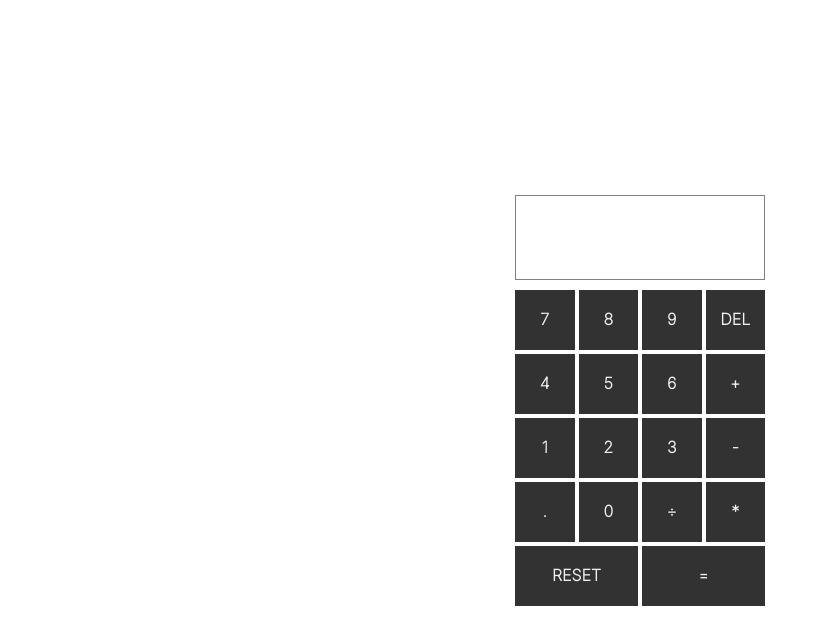
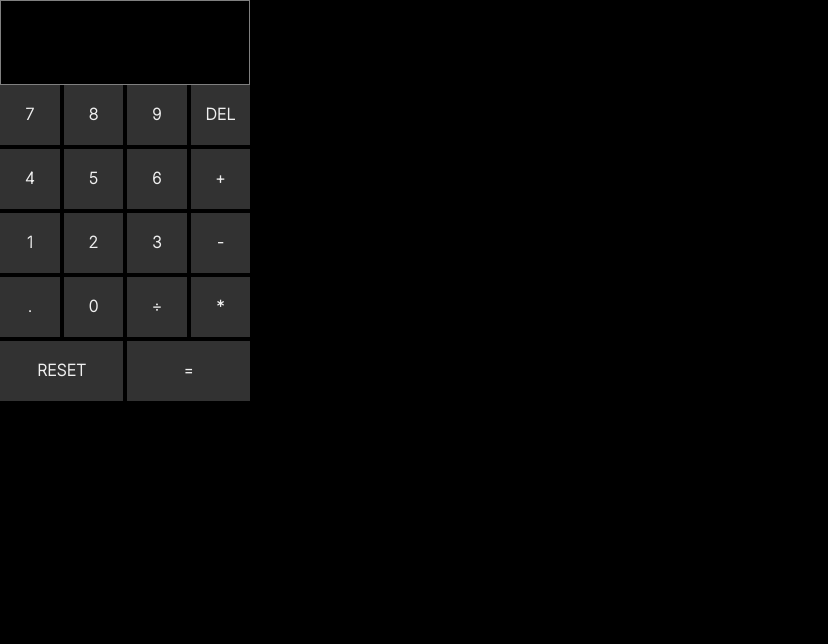
Before and after one commit to asbhogal/React-Calculator, a React (Vite) app: page / in a window 1280 px wide. Shown: the top 644 px of the page, without its empty margins (0-828 px from the left). Built offline with nearby package versions, Linux system fonts and the light colour scheme.

Commit message:
started styling custom components

```diff
--- a/chakraConfig.js
+++ b/chakra.config.js
@@ -1,4 +1,5 @@
 import { extendTheme } from "@chakra-ui/react";
+
 import "@fontsource/inter/200.css";
 
 const theme = extendTheme({
@@ -13,7 +14,7 @@ const theme = extendTheme({
           color: "white",
         },
         "theme-2": {
-          bg: "blue.500",
+          bg: "blue",
           color: "white",
         },
         "theme-3": {
--- a/src/components/Calculator.jsx
+++ b/src/components/Calculator.jsx
@@ -1,4 +1,9 @@
 import { Box, Button, Text, Flex, SimpleGrid } from "@chakra-ui/react";
+import {
+  FlexWithVariant,
+  BoxWithVariant,
+  TextWithVariant,
+} from "./customComponents";
 import { useReducer, useRef } from "react";
 import { ACTIONS } from "../constants/Actions";
 import DigitButton from "./DigitButton";
@@ -30,14 +35,14 @@ function Calculator() {
   const transformOrigin = scale === 1 ? "right" : "left";
 
   return (
-    <Box variant="theme-1">
-      <Flex justifyContent="center" variant="theme-1" h="100vh">
-        <Flex
+    <BoxWithVariant variant="theme-1">
+      <FlexWithVariant variant="theme-1" justifyContent="center" h="100vh">
+        <FlexWithVariant
           flexDirection="column"
           justifyContent="center"
           gap="10px"
           maxW={250}
-          variant="theme-3"
+          variant="theme-1"
         >
           <Flex
             flexDirection="column"
@@ -48,10 +53,11 @@ function Calculator() {
             w="100%"
             border="0.5px solid grey"
           >
-            <Text fontSize={18}>
+            <TextWithVariant variant="theme-1" fontSize={18}>
               {formatOperand(previousOperand)} {operation}
-            </Text>
-            <Text
+            </TextWithVariant>
+            <TextWithVariant
+              variant="theme-1"
               textAlign="right"
               w={250}
               whiteSpace="nowrap"
@@ -61,7 +67,7 @@ function Calculator() {
               transformOrigin={transformOrigin}
             >
               {formatOperand(currentOperand)}
-            </Text>
+            </TextWithVariant>
           </Flex>
           <SimpleGrid columns={4} spacing={1} w="250px">
             <DigitButton digit="7" dispatch={dispatch} />
@@ -102,9 +108,9 @@ function Calculator() {
               =
             </Button>
           </SimpleGrid>
-        </Flex>
-      </Flex>
-    </Box>
+        </FlexWithVariant>
+      </FlexWithVariant>
+    </BoxWithVariant>
   );
 }
 
--- /dev/null
+++ b/src/components/customComponents.jsx
@@ -0,0 +1,38 @@
+import { useStyleConfig, Box, Button, Flex, Text } from "@chakra-ui/react";
+import PropTypes from "prop-types";
+
+export const BoxWithVariant = ({ variant, ...props }) => {
+  const styles = useStyleConfig("Box", { variant });
+  return <Box __css={styles} {...props} />;
+};
+
+export const ButtonWithVariant = ({ variant, ...props }) => {
+  const styles = useStyleConfig("Button", { variant });
+  return <Button __css={styles} {...props} />;
+};
+
+export const FlexWithVariant = ({ variant, ...props }) => {
+  const styles = useStyleConfig("Flex", { variant });
+  return <Flex __css={styles} {...props} />;
+};
+
+export const TextWithVariant = ({ variant, ...props }) => {
+  const styles = useStyleConfig("Text", { variant });
+  return <Text __css={styles} {...props} />;
+};
+
+BoxWithVariant.propTypes = {
+  variant: PropTypes.string.isRequired,
+};
+
+ButtonWithVariant.propTypes = {
+  variant: PropTypes.string.isRequired,
+};
+
+FlexWithVariant.propTypes = {
+  variant: PropTypes.string.isRequired,
+};
+
+TextWithVariant.propTypes = {
+  variant: PropTypes.string.isRequired,
+};
--- a/src/main.jsx
+++ b/src/main.jsx
@@ -2,7 +2,7 @@ import React from "react";
 import ReactDOM from "react-dom/client";
 import App from "./App.jsx";
 import { ChakraProvider } from "@chakra-ui/react";
-import customTheme from "../chakraConfig.js";
+import customTheme from "../chakra.config.js";
 
 ReactDOM.createRoot(document.getElementById("root")).render(
   <React.StrictMode>
```
Also changed, not shown: src/functions/INTEGER_FORMATTER.js (renamed from src/functions/INTEGER_FORMATTER.jsx), src/functions/formatOperand.js (renamed from src/functions/formatOperand.jsx), src/functions/reducer.js (renamed from src/functions/reducer.jsx), 1 other file (tests, documents, lock files or other folders).
